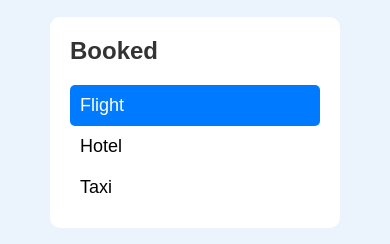
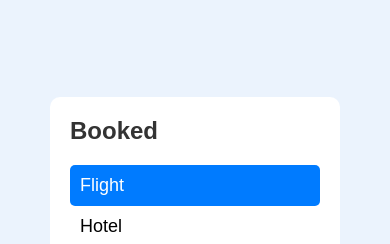
Before and after one commit to Kawthar-Sh20/Airplane-Frontend, a plain HTML site: page src/pages/user-portal/index.html in a window 390 px wide. Shown: the part 171-415 px from the top of the page. Drawn offline with Linux system fonts and the light colour scheme.

Commit message:
Edited padding

```diff
--- a/src/pages/user-portal/styles.css
+++ b/src/pages/user-portal/styles.css
@@ -7,7 +7,7 @@
 
 body {
   background-color: #ebf3fd;
-  padding: 0px 30px;
+  padding: 0px 50px;
 }
 
 header {
@@ -60,7 +60,7 @@ nav {
 
 main {
   display: flex;
-  padding: 50px;
+  padding: 100px 0px;
   flex-wrap: wrap;
 }
 
@@ -144,9 +144,9 @@ main {
     width: 60vw;
   }
 
-  main {
-    padding: 20px;
-  }
+  /* main {
+    padding: 20px 0px;
+  } */
 
   .sidebar {
     width: 100%;
```
